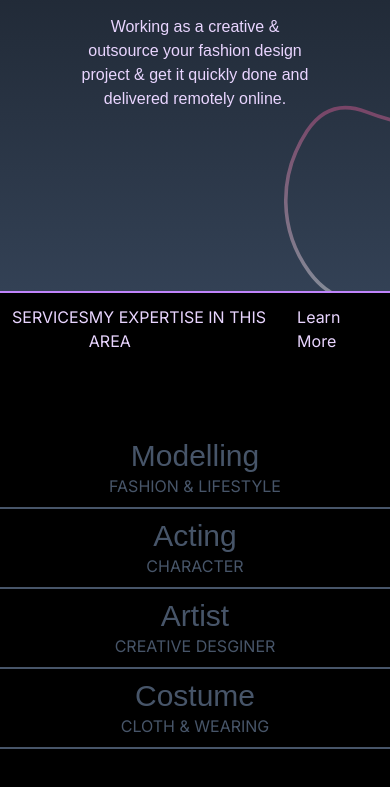
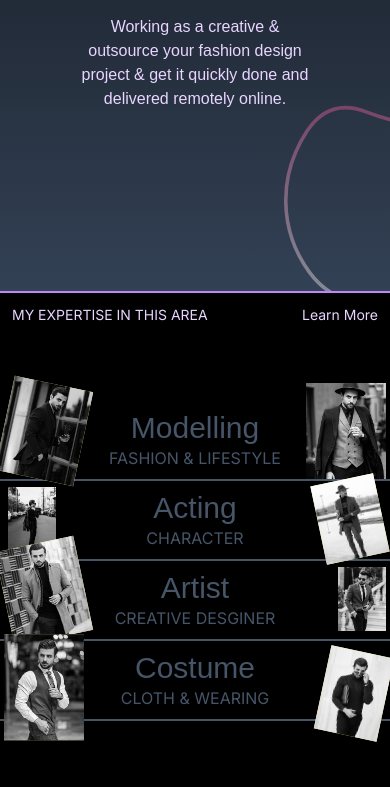
Before and after one commit to elfadili-ae/tillas, a Next.js app: page / in a window 390 px wide. Shown: the part 1881-2668 px from the top of the page. Built offline with nearby package versions, Linux system fonts and the light colour scheme.

Commit message:
contact section

```diff
--- a/src/components/Expertise.jsx
+++ b/src/components/Expertise.jsx
@@ -13,52 +13,52 @@ import pic8 from '/public/mp8.png'
 const Expertise = () => {
     return (
         <section className='relative w-full min-h-screen bg-black border-t-2 border-t-purple-400 overflow-hidden'>
-            <div className='w-full flex justify-between text-purple-200 p-3'>
-                <h3>SERVICES</h3>
+            <div className='w-full flex justify-between text-sm md:text-md text-purple-200 p-3'>
+                <h3 className='hidden md:block'>SERVICES</h3>
                 <h3>MY EXPERTISE IN THIS AREA</h3>
                 <Link href='#'>Learn More</Link>
             </div>
 
             <div className='w-full h-full flex flex-col mt-16 md:mt-24 mb-24'>
-                <div className='group relative w-full h-20 flex flex-col justify-center items-center text-slate-600 hover:text-purple-200 hover:bg-gradient-to-b hover:from-fuchsia-300 transition ease-in-out delay-75 hover:to-violet-500 md:h-40 border-b-2 border-slate-600 py-3'>
+                <div className='group relative w-full h-20 flex flex-col justify-center items-center text-slate-600 hover:text-purple-200 hover:bg-gradient-to-b hover:from-fuchsia-300 transition-all ease-in-out duration-75 hover:to-violet-500 md:h-40 border-b-2 border-slate-600 py-3'>
                     <h2 className='text-3xl font-poppins md:text-5xl'>Modelling</h2>
                     <p>FASHION & LIFESTYLE</p>
-                    <div className='absolute hidden bottom-0 left-[10%] translate-y-[20%] w-56 h-80 bg-yellow-200 group-hover:block group-hover:animate-slideUp'>
-                        <Image className='w-full h-full object-cover' src={pic1} alt='model photo' />
+                    <div className='absolute md:hidden bottom-0 left-1 md:left-[10%] max-md:rotate-12 md:translate-y-[20%] w-20 h-24 md:w-56 md:h-80 bg-yellow-200 md:group-hover:block md:group-hover:animate-slideUp'>
+                        <Image className='filter max-md:grayscale group-hover:grayscale-0 w-full h-full object-cover' src={pic1} alt='model photo' />
                     </div>
-                    <div className='absolute hidden bottom-0 right-[10%] translate-y-[20%] w-40 h-64 bg-yellow-200 group-hover:block group-hover:animate-slideUp'>
-                        <Image className='w-full h-full object-cover' src={pic2} alt='model photo' />
+                    <div className='absolute md:hidden bottom-0 right-1 md:right-[10%] md:translate-y-[20%] w-20 h-24 md:w-40 md:h-64 bg-yellow-200 md:group-hover:block md:group-hover:animate-slideUp'>
+                        <Image className='filter max-md:grayscale group-hover:grayscale-0 w-full h-full object-cover' src={pic2} alt='model photo' />
                     </div>
 
                 </div>
                 <div className='group relative w-full h-20 flex flex-col justify-center items-center text-slate-600 hover:text-purple-200 hover:bg-gradient-to-b hover:from-violet-400 transition ease-in-out delay-75 hover:to-violet-700 md:h-40 border-b-2 border-slate-600 py-3'>
                     <h2 className='text-3xl font-poppins md:text-5xl'>Acting</h2>
                     <p>CHARACTER</p>
-                    <div className='absolute hidden bottom-0 right-[10%] translate-y-[20%] w-56 h-80 bg-yellow-200 group-hover:block group-hover:animate-slideUp'>
-                        <Image className='w-full h-full object-cover' src={pic3} alt='model photo' />
+                    <div className='absolute md:hidden bottom-0 right-2 md:right-[10%] max-md:-rotate-12 md:translate-y-[20%] w-16 h-20 md:w-56 md:h-80 bg-yellow-200 md:group-hover:block md:group-hover:animate-slideUp'>
+                        <Image className='filter max-md:grayscale group-hover:grayscale-0 w-full h-full object-cover' src={pic3} alt='model photo' />
                     </div>
-                    <div className='absolute hidden bottom-0 left-[10%] translate-y-[20%] w-40 h-64 bg-yellow-200 group-hover:block group-hover:animate-slideUp'>
-                        <Image className='w-full h-full object-cover' src={pic4} alt='model photo' />
+                    <div className='absolute md:hidden bottom-0 left-2 md:left-[10%] md:translate-y-[20%] -translate-y-2 w-12 md:w-40 md:h-64 bg-yellow-200 md:group-hover:block md:group-hover:animate-slideUp'>
+                        <Image className='filter max-md:grayscale group-hover:grayscale-0 w-full h-full object-cover' src={pic4} alt='model photo' />
                     </div>
                 </div>
                 <div className='group relative w-full h-20 flex flex-col justify-center items-center text-slate-600 hover:text-purple-200 hover:bg-gradient-to-b hover:from-violet-500 transition ease-in-out delay-75 hover:to-violet-900 md:h-40 border-b-2 border-slate-600 py-3'>
                     <h2 className='text-3xl font-poppins md:text-5xl'>Artist</h2>
                     <p>CREATIVE DESGINER</p>
-                    <div className='absolute hidden bottom-0 right-[10%] translate-y-[20%] w-56 h-80 bg-yellow-200 group-hover:block group-hover:animate-slideUp'>
-                        <Image className='w-full h-full object-cover' src={pic5} alt='model photo' />
+                    <div className='absolute md:hidden bottom-0 right-1 md:right-[10%] md:translate-y-[20%] -translate-y-2 w-12 md:w-56 md:h-80 bg-yellow-200 md:group-hover:block md:group-hover:animate-slideUp'>
+                        <Image className='filter max-md:grayscale group-hover:grayscale-0 w-full h-full object-cover' src={pic5} alt='model photo' />
                     </div>
-                    <div className='absolute hidden bottom-0 left-[10%] translate-y-[20%] w-40 h-64 bg-yellow-200 group-hover:block group-hover:animate-slideUp'>
-                        <Image className='w-full h-full object-cover' src={pic6} alt='model photo' />
+                    <div className='absolute md:hidden bottom-0 left-1 md:left-[10%] max-md:-rotate-12 md:translate-y-[20%] w-20 h-24 md:w-40 md:h-64 bg-yellow-200 md:group-hover:block md:group-hover:animate-slideUp'>
+                        <Image className='filter max-md:grayscale group-hover:grayscale-0 w-full h-full object-cover' src={pic6} alt='model photo' />
                     </div>
                 </div>
                 <div className='group relative w-full h-20 flex flex-col justify-center items-center text-slate-600 hover:text-purple-200 hover:bg-gradient-to-b hover:from-violet-900 transition ease-in-out delay-75 hover:to-fuchsia-600 md:h-40 border-b-2 border-slate-600 py-3'>
                     <h2 className='text-3xl font-poppins md:text-5xl'>Costume</h2>
                     <p>CLOTH & WEARING</p>
-                    <div className='absolute hidden bottom-0 left-[10%] translate-y-[20%] w-56 h-80 bg-yellow-200 group-hover:block group-hover:animate-slideUp'>
-                        <Image className='w-full h-full object-cover' src={pic7} alt='model photo' />
+                    <div className='absolute md:hidden bottom-0 left-1 md:left-[10%] translate-y-[20%] w-20 md:w-56 md:h-80 bg-yellow-200 md:group-hover:block md:group-hover:animate-slideUp'>
+                        <Image className='filter max-md:grayscale group-hover:grayscale-0 w-full h-full object-cover' src={pic7} alt='model photo' />
                     </div>
-                    <div className='absolute hidden bottom-0 right-[10%] translate-y-[20%] w-40 h-64 bg-yellow-200 group-hover:block group-hover:animate-slideUp'>
-                        <Image className='w-full h-full object-cover' src={pic8} alt='model photo' />
+                    <div className='absolute md:hidden bottom-0 right-1 md:right-[10%] max-md:rotate-12 translate-y-[20%] w-16 md:w-40 md:h-64 bg-yellow-200 md:group-hover:block md:group-hover:animate-slideUp'>
+                        <Image className='filter max-md:grayscale group-hover:grayscale-0 w-full h-full object-cover' src={pic8} alt='model photo' />
                     </div>
                 </div>
 
--- a/src/components/Portfolio.jsx
+++ b/src/components/Portfolio.jsx
@@ -23,6 +23,7 @@ const Portfolio = () => {
                     setIsSticky(true)
                 else if (entries[0].intersectionRatio === 1)
                     setIsSticky(false);
+                // observer.disconnect();
             }, {
                 threshold: [0, 1]
             });
```
Also changed, not shown: src/components/Contact.jsx (added, +89 -0 lines).
